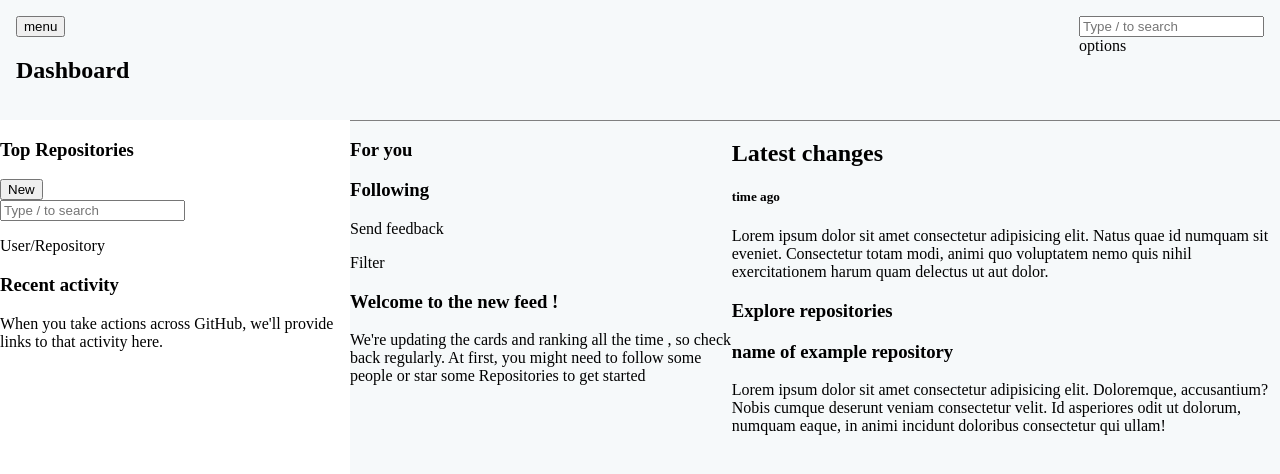
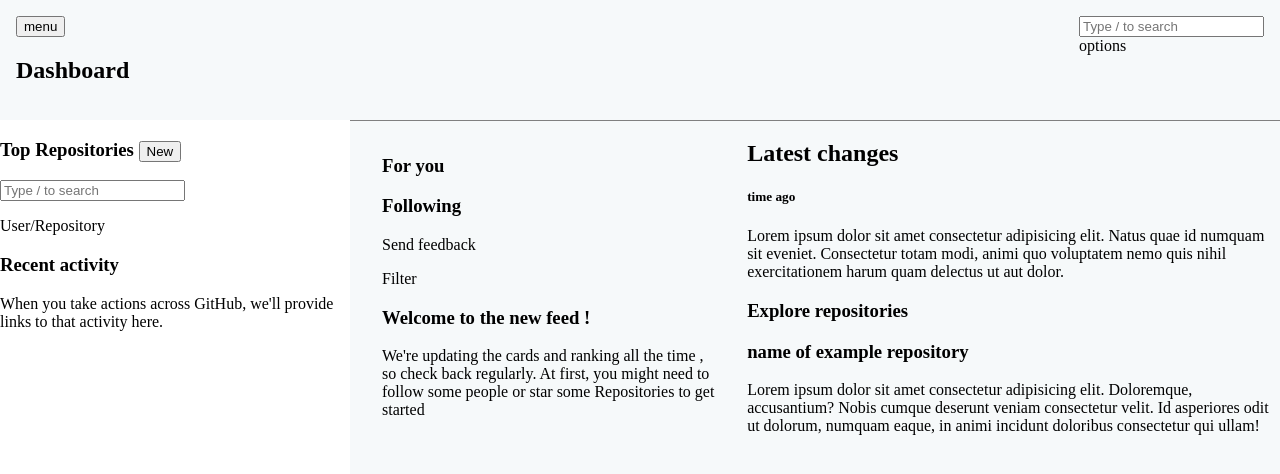
Before and after one commit to Mount-Blanc/githubclone, a React (Vite) app in the folder github/: page / in a window 1280 px wide. Shown: the top 474 px of the page. Built offline with nearby package versions, Linux system fonts and the light colour scheme.

Commit message:
fixed button position

```diff
--- a/github/src/App.css
+++ b/github/src/App.css
@@ -43,3 +43,8 @@ main {
   display: flex;
   flex: 1; /* Add flex: 1 to allow the div to grow and occupy remaining space */
 }
+.feed-section {
+  padding-inline: 32px;
+  margin-top: 16px;
+  width:100%
+}
--- a/github/src/App.jsx
+++ b/github/src/App.jsx
@@ -25,8 +25,7 @@ function App() {
     <aside className='repository-activity'>
       <div className='repository-activity-container'>
         <div className='repository-wrapper'>
-          <h3>Top Repositories</h3>
-          <button>New</button>
+          <h3>Top Repositories   <button>New</button> </h3>
           <form>
           <input id="search-input" type="text" placeholder="Type / to search" />
         </form>        </div>
```
